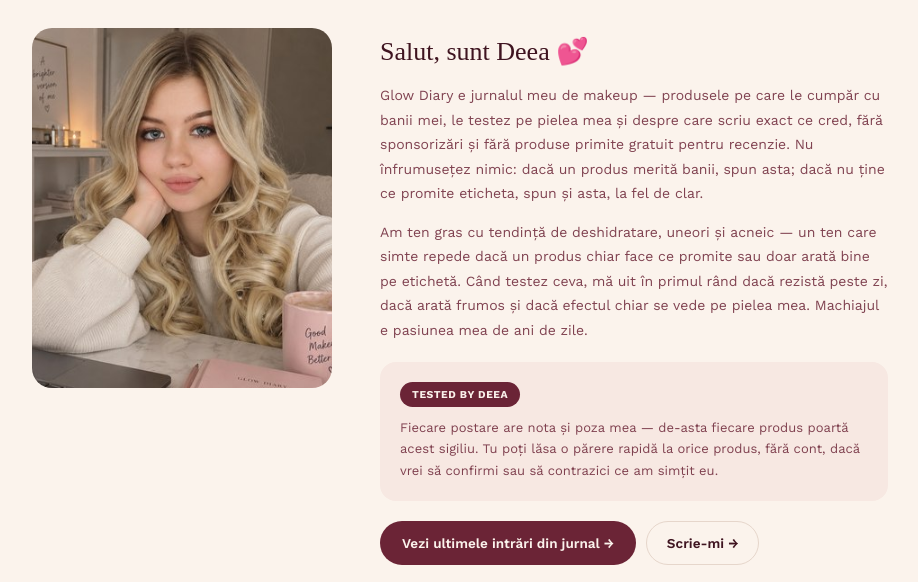
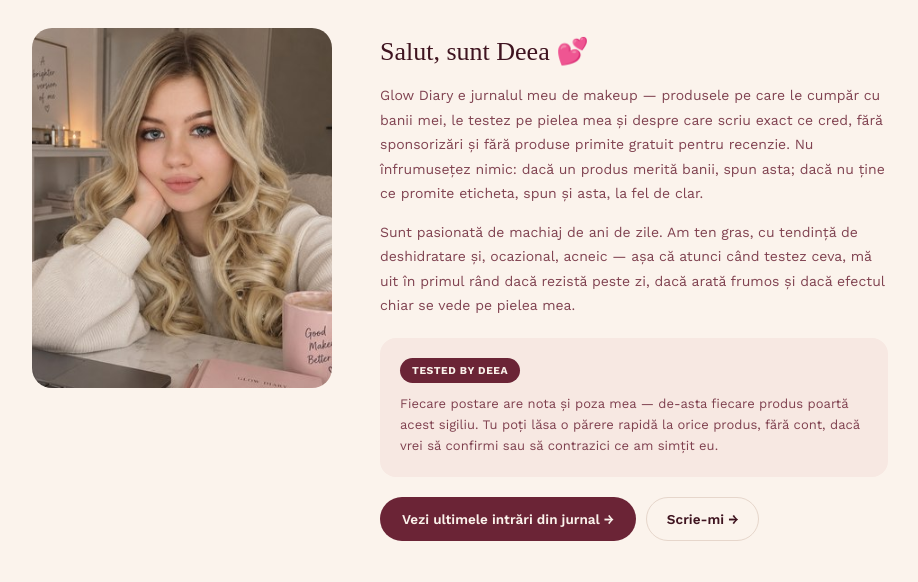
Before and after one commit to SanduAndreea22/Glow-Diary, a Django app: page /despre/ in a window 1280 px wide. Shown: the part 95-677 px from the top of the page, without its empty margins (180-1098 px from the left). Run offline with Django 5.2, Linux system fonts and the light colour scheme; some web fonts are replaced.

Commit message:
Simplifică paragraful de pe Despre — leagă logic ten + criterii de testare
Versiunea anterioară înșira 3 fapte separate, fără nicio legătură între
ele, plus o comparație cu "eticheta" inventată de mine. Acum: pasiune →
ten → de-aceea criteriile astea la testare — o singură idee, în cuvintele
date de Deea, nimic adăugat.

Co-Authored-By: Claude Sonnet 5 <noreply@anthropic.com>
Claude-Session: https://claude.ai/code/session_01Gi8h9VHUAJ9k5uM1AvFbG7

```diff
--- a/reviews/templates/reviews/about.html
+++ b/reviews/templates/reviews/about.html
@@ -20,10 +20,9 @@
         spun asta; dacă nu ține ce promite eticheta, spun și asta, la fel de clar.
       </p>
       <p class="static-text">
-        Am ten gras cu tendință de deshidratare, uneori și acneic — un ten care simte repede
-        dacă un produs chiar face ce promite sau doar arată bine pe etichetă. Când testez ceva,
-        mă uit în primul rând dacă rezistă peste zi, dacă arată frumos și dacă efectul chiar
-        se vede pe pielea mea. Machiajul e pasiunea mea de ani de zile.
+        Sunt pasionată de machiaj de ani de zile. Am ten gras, cu tendință de deshidratare și,
+        ocazional, acneic — așa că atunci când testez ceva, mă uit în primul rând dacă rezistă
+        peste zi, dacă arată frumos și dacă efectul chiar se vede pe pielea mea.
       </p>
 
       <div class="tested-callout">
```
